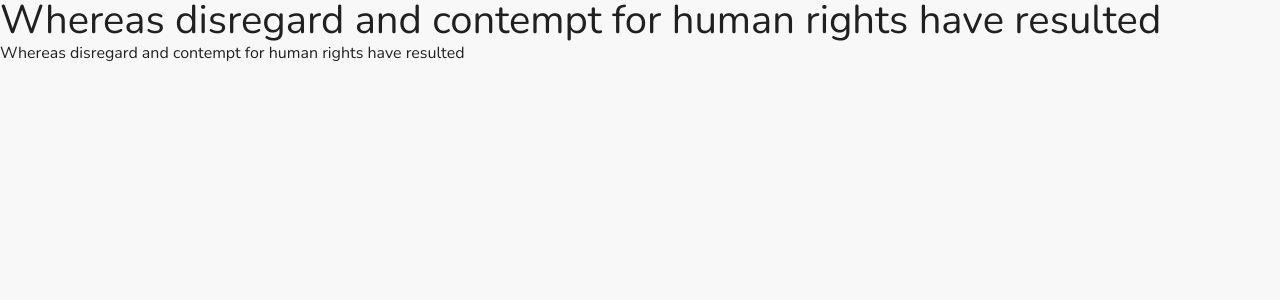
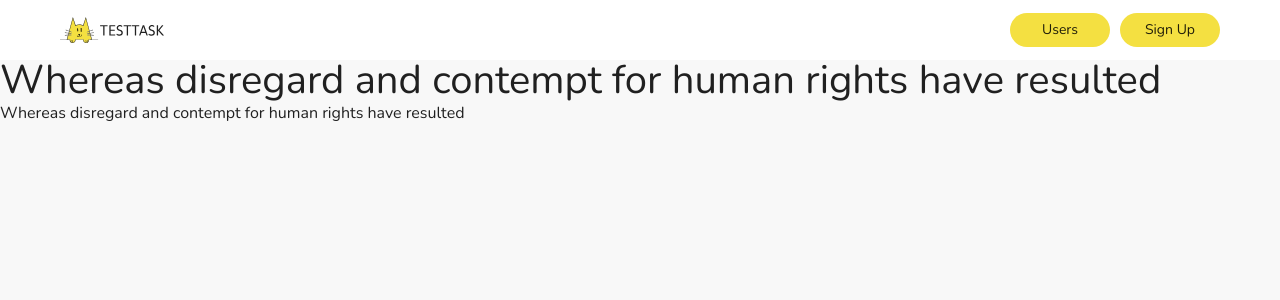
Before and after one commit to BohdanRadchenko/abz.dev, a React (Create React App) app: page / in a window 1280 px wide. Shown: the top 300 px of the page. Built offline with nearby package versions, Linux system fonts and the light colour scheme.

Commit message:
create header module

```diff
--- a/src/Root.tsx
+++ b/src/Root.tsx
@@ -7,7 +7,7 @@ interface IRoot {
   children: JSX.Element;
 }
 
-export const Root: FC<any> = ({ children }: IRoot): JSX.Element => (
+export const Root: FC<IRoot> = ({ children }): JSX.Element => (
   <React.StrictMode>
     <ThemeProvider theme={theme}>
       <CssBaseline/>
--- a/src/componetnts/App.tsx
+++ b/src/componetnts/App.tsx
@@ -1,9 +1,11 @@
 import React from 'react';
 import { Typography } from "@mui/material";
+import { Header } from "../modules";
 
 export const App = () => {
   return (
     <div>
+      <Header/>
       <Typography variant="title">
         Whereas disregard and contempt for human rights have resulted
       </Typography>
--- /dev/null
+++ b/src/componetnts/Button/Button.tsx
@@ -0,0 +1,14 @@
+import React, { FC } from 'react';
+import MuiButton, { ButtonProps } from '@mui/material/Button';
+
+interface IButton extends ButtonProps {
+  text?: string;
+}
+
+export const Button: FC<IButton> = ({ text, ...rest }) => {
+  return (
+    <MuiButton {...rest}>
+      {text}
+    </MuiButton>
+  );
+};
--- /dev/null
+++ b/src/componetnts/Button/index.ts
@@ -0,0 +1 @@
+export { Button } from './Button';
--- /dev/null
+++ b/src/componetnts/index.ts
@@ -0,0 +1 @@
+export { Button } from './Button';
--- a/src/hooks/index.ts
+++ b/src/hooks/index.ts
@@ -1 +1,2 @@
 export { useStores } from './useStores';
+export { useScrollById } from './useScrollById';
--- /dev/null
+++ b/src/hooks/useScrollById.ts
@@ -0,0 +1,11 @@
+export const useScrollById = (blockId: string, options?: ScrollIntoViewOptions) => {
+
+  const scrollTo = () => {
+    if ( !blockId ) return;
+    const element = document.getElementById(blockId)
+    if ( !element ) return;
+    element.scrollIntoView({ behavior: 'smooth', block: 'start', ...options })
+  }
+
+  return scrollTo;
+}
--- /dev/null
+++ b/src/modules/Header/Header.tsx
@@ -0,0 +1,44 @@
+import React, { useCallback } from 'react';
+import Box from '@mui/material/Stack';
+import Container from '@mui/material/Container';
+import Stack from '@mui/material/Stack';
+import { Button } from "componetnts";
+import { useScrollById } from "hooks";
+import { ReactComponent as Logo } from 'assets/icons/logo.svg';
+
+export const Header = () => {
+  const handleClickUsers = useScrollById('users');
+  const handleClickRegister = useScrollById('registration');
+  return (
+    <Box
+      sx={theme => ( {
+        backgroundColor: theme.palette.white,
+      } )}
+    >
+      <Container>
+        <Stack
+          spacing={1.75}
+          direction="row"
+          justifyContent="space-between"
+          alignItems="center"
+          height="60px"
+        >
+          <Logo/>
+          <Stack
+            spacing={1.25}
+            direction="row"
+          >
+            <Button
+              text="Users"
+              onClick={handleClickUsers}
+            />
+            <Button
+              text="Sign Up"
+              onClick={handleClickRegister}
+            />
+          </Stack>
+        </Stack>
+      </Container>
+    </Box>
+  );
+};
--- /dev/null
+++ b/src/modules/Header/index.ts
@@ -0,0 +1 @@
+export { Header } from './Header';
--- /dev/null
+++ b/src/modules/index.ts
@@ -0,0 +1 @@
+export { Header } from './Header';
--- a/src/theme/extendPalette.ts
+++ b/src/theme/extendPalette.ts
@@ -1,14 +1,39 @@
 const white = '#fff';
-const lightGray = '#F8F8F8';
 
-const backgroundColorMain = lightGray;
+const black87 = '#000000DE';
+
+const gray100 = '#F8F8F8';
+const gray200 = '#B4B4B4';
+
+const yellow100 = '#FFE302';
+const yellow200 = '#F4E041';
+
+const backgroundColor = gray100;
+
+const buttonContainedPrimaryOnSurfaceDefault = black87;
+const buttonContainedPrimaryDefault = yellow200;
+const buttonContainedPrimaryHovered = yellow100;
+const buttonContainedPrimaryOnSurfaceDisabled = white;
+const buttonContainedPrimaryDisabled = gray200;
 
 export interface IExtendPalette {
   white: string;
-  backgroundColorMain: string;
+  paletteBackgroundColor: string;
+
+  buttonContainedPrimaryOnSurfaceDefault: string;
+  buttonContainedPrimaryDefault: string;
+  buttonContainedPrimaryHovered: string;
+  buttonContainedPrimaryOnSurfaceDisabled: string;
+  buttonContainedPrimaryDisabled: string;
 }
 
 export const extendPalette: IExtendPalette = {
   white,
-  backgroundColorMain: backgroundColorMain,
+  paletteBackgroundColor: backgroundColor,
+
+  buttonContainedPrimaryOnSurfaceDefault,
+  buttonContainedPrimaryDefault,
+  buttonContainedPrimaryHovered,
+  buttonContainedPrimaryOnSurfaceDisabled,
+  buttonContainedPrimaryDisabled,
 };
--- a/src/theme/theme.ts
+++ b/src/theme/theme.ts
@@ -1,7 +1,15 @@
 import { createTheme } from "@mui/material";
-import { extendPalette } from "./extendPalette";
+import { extendPalette, IExtendPalette } from "./extendPalette";
 
-const { backgroundColorMain } = extendPalette;
+const {
+  paletteBackgroundColor,
+  buttonContainedPrimaryOnSurfaceDefault,
+  buttonContainedPrimaryDefault,
+  buttonContainedPrimaryHovered,
+  buttonContainedPrimaryOnSurfaceDisabled,
+  buttonContainedPrimaryDisabled,
+} = extendPalette;
+
 
 declare module '@mui/material/styles' {
   interface TypographyVariants {
@@ -13,6 +21,21 @@ declare module '@mui/material/styles' {
     title?: React.CSSProperties;
     body?: React.CSSProperties;
   }
+
+
+  interface Palette extends IExtendPalette {
+  }
+
+  interface PaletteOptions extends IExtendPalette {
+  }
+
+  interface BreakpointOverrides {
+    xs: true;
+    sm: true;
+    md: true;
+    lg: true;
+    xl: true;
+  }
 }
 
 declare module '@mui/material/Typography' {
@@ -22,12 +45,13 @@ declare module '@mui/material/Typography' {
   }
 }
 
+
 export const theme = createTheme({
   palette: {
     ...extendPalette,
     background: {
-      default: backgroundColorMain,
-    }
+      default: paletteBackgroundColor,
+    },
   },
   typography: {
     fontFamily: ['Nunito', 'sans-serif'].join(","),
@@ -42,7 +66,34 @@ export const theme = createTheme({
       fontWeight: 400,
     },
   },
+  breakpoints: {
+    values: {
+      xs: 360,
+      sm: 768,
+      md: 1024,
+      lg: 1440,
+      xl: 2560,
+    },
+  },
   components: {
+    MuiContainer: {
+      styleOverrides: {
+        root: {
+          boxSizing: 'border-box',
+          paddingLeft: 16,
+          paddingRight: 16,
+          '@media (min-width: 768px)': {
+            paddingLeft: 32,
+            paddingRight: 32,
+          },
+          '@media (min-width: 1024px)': {
+            paddingLeft: 60,
+            paddingRight: 60,
+            maxWidth: 1290,
+          }
+        },
+      }
+    },
     MuiTypography: {
       defaultProps: {
         variant: 'body',
@@ -53,5 +104,47 @@ export const theme = createTheme({
         },
       },
     },
+    MuiButton: {
+      defaultProps: {
+        color: "primary",
+        variant: "contained",
+      },
+      styleOverrides: {
+        root: {
+          borderRadius: '80px',
+          minWidth: '100px',
+          height: '34px',
+          padding: '4px',
+          flexShrink: 0,
+          whiteSpace: 'nowrap',
+          textTransform: 'none',
+          position: 'relative',
+          boxShadow: 'none',
+          ['&:focus']: {
+            outline: 'none',
+          },
+          ['&:active']: {
+            ['&:focus']: {
+              outline: 'none',
+            },
+          },
+          ['&.MuiButton-disablePointerEvents']: {
+            pointerEvents: 'none',
+          },
+        },
+        containedPrimary: {
+          color: buttonContainedPrimaryOnSurfaceDefault,
+          backgroundColor: buttonContainedPrimaryDefault,
+          ['&:hover']: {
+            boxShadow: 'none',
+            backgroundColor: buttonContainedPrimaryHovered,
+          },
+          ['&.Mui-disabled']: {
+            color: buttonContainedPrimaryOnSurfaceDisabled,
+            backgroundColor: buttonContainedPrimaryDisabled,
+          },
+        },
+      },
+    },
   }
 })
```
Also changed, not shown: src/assets/icons/logo.svg (added).
